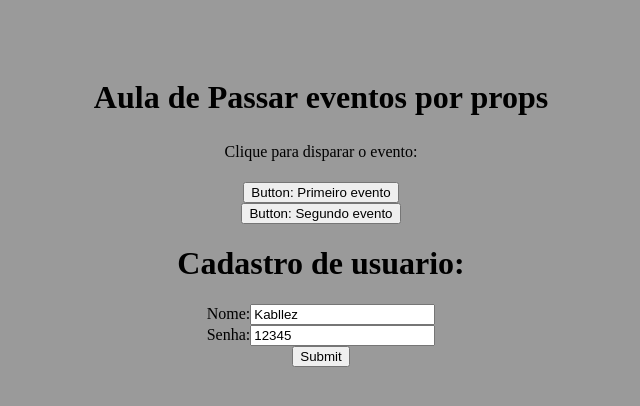
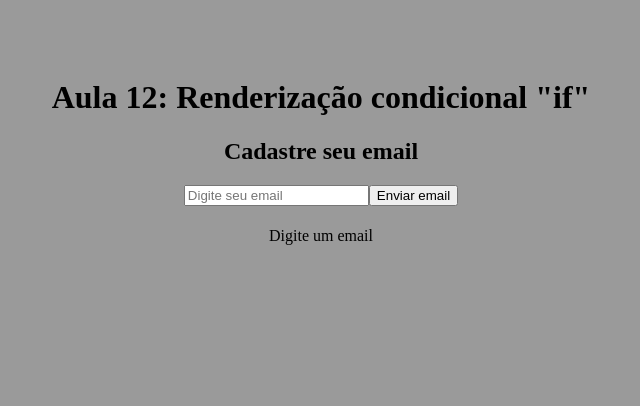
Before and after one commit to LuizMosciaro/curso-react, a React (Create React App) app: page / in a window 1280 px wide. Shown: the top 406 px of the page, without its empty margins (319-959 px from the left). Built offline with nearby package versions, Linux system fonts and the light colour scheme.

Commit message:
Aula 12 - if condicional

```diff
--- a/src/App.js
+++ b/src/App.js
@@ -1,16 +1,14 @@
 import './App.css';
 import './index.css';
-import Form from './components/Form';
-import Evento from './components/Evento';
+import Condicional from './components/Condicional';
 
 function App() {
   return (
     document.title = 'React App',
 
     <div className="App">
-      <h1>Aula de Passar eventos por props</h1>
-      <Evento />
-      <Form />
+      <h1>Aula 12: Renderização condicional "if"</h1>
+      <Condicional />
     </div>
   );
 }
--- /dev/null
+++ b/src/components/Condicional.js
@@ -0,0 +1,40 @@
+import {useState} from 'react'
+
+function Condicional(){
+
+    const [email,setEmail] = useState()
+    const [userEmail,setUserEmail] = useState()
+
+    function enviarEmail(e){
+        e.preventDefault()
+        setUserEmail(email)
+
+    }
+
+    function limparEmail(){
+        setUserEmail('')
+    }
+
+    return(
+        <div>
+            <h2>Cadastre seu email</h2>
+            <form>
+                <input type='email' placeholder='Digite seu email'
+                    onChange={(e)=>setEmail(e.target.value)}>
+                </input>
+                <button type='submit' onClick={enviarEmail}>Enviar email</button>
+                {userEmail ?
+                    <div>
+                        <p>Email cadastrado:{userEmail}</p>
+                        <button onClick={limparEmail}>Limpar</button>
+                    </div>
+                    :
+                    <div>
+                        <p>Digite um email</p>
+                    </div>
+                }
+            </form>
+        </div>
+    )
+}
+export default Condicional
```
